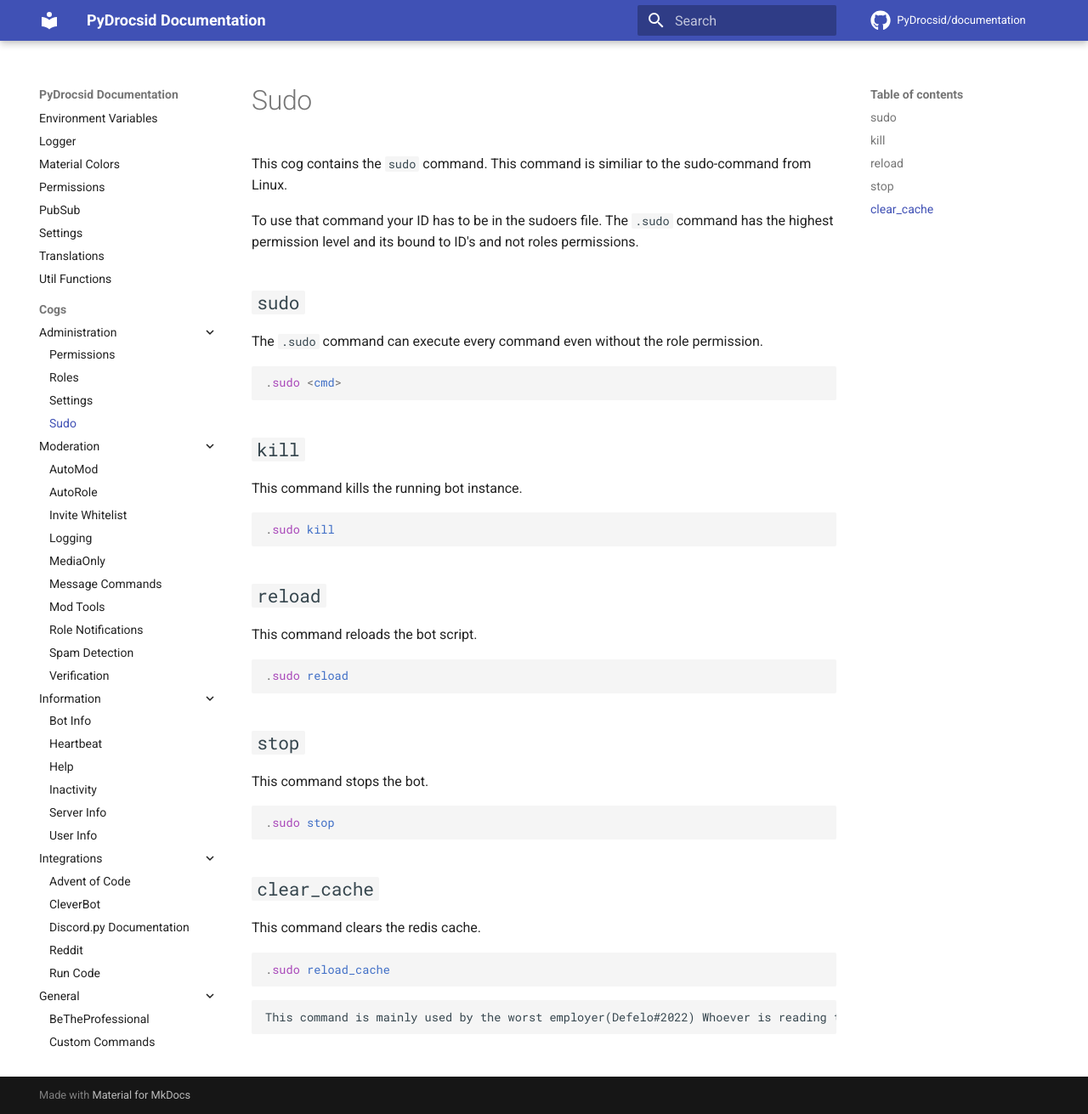
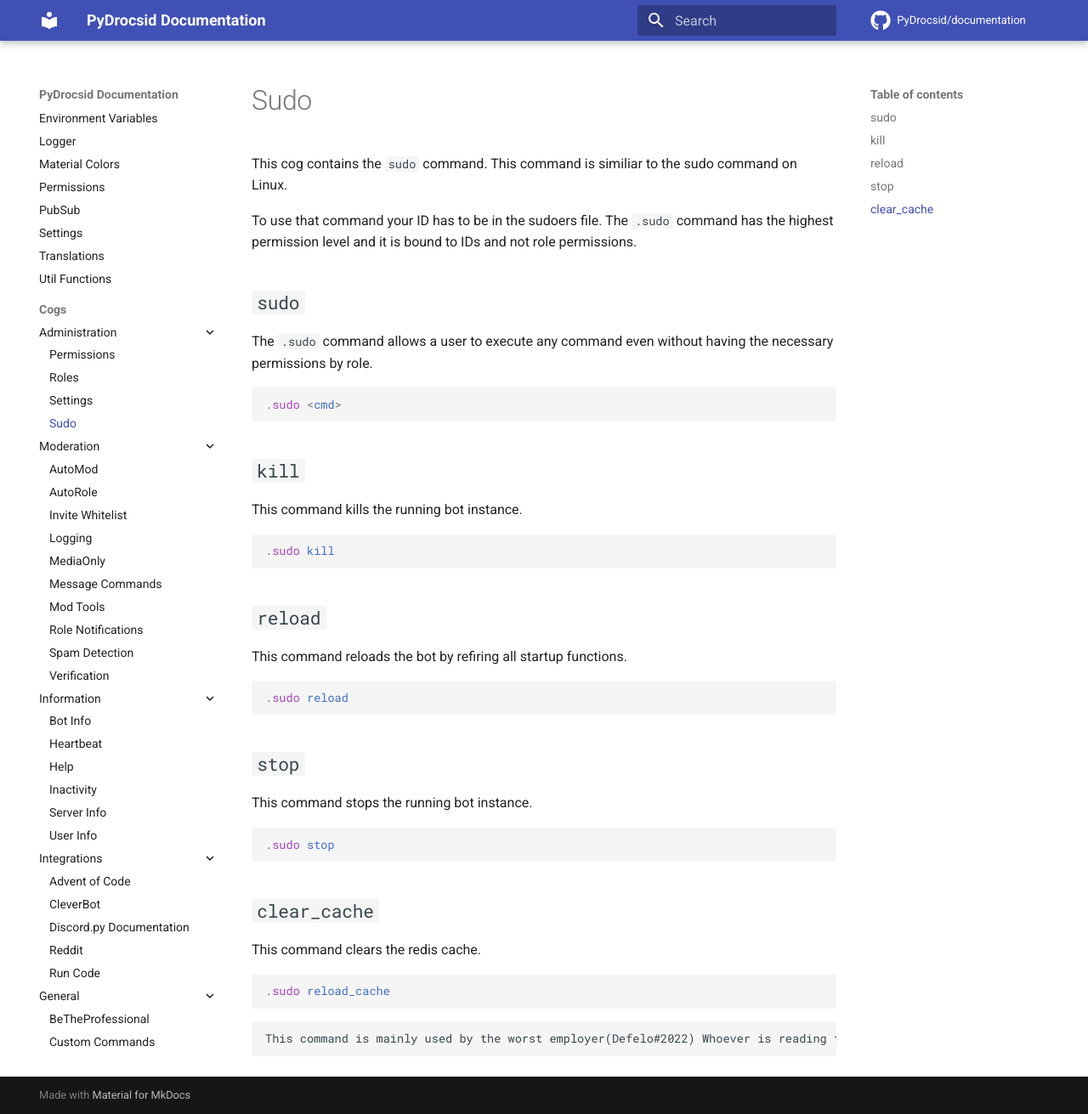
Before and after one commit to PyDrocsid/documentation, an MkDocs documentation site: the page built from docs/cogs/administration/sudo.md, in a window 1280 px wide and 1311 px high. Shown: the whole window at 85% size. Built offline with MkDocs 1.6.1 and Material for MkDocs 9.7.7, drawn with Linux system fonts in a browser that asks for light colours; comment, search, counter and statistics services are not loaded.

Commit message:
Apply suggestions from code review
Co-authored-by: Anorak <32487760+4norak@users.noreply.github.com>

````diff
--- a/docs/cogs/administration/sudo.md
+++ b/docs/cogs/administration/sudo.md
@@ -1,11 +1,11 @@
 # Sudo
-This cog contains the `sudo` command. This command is similiar to the sudo-command from Linux.
+This cog contains the `sudo` command. This command is similiar to the sudo command on Linux.
 
 To use that command your ID has to be in the sudoers file.
-The `.sudo` command has the highest permission level and its bound to ID's and not roles permissions.
+The `.sudo` command has the highest permission level and it is bound to IDs and not role permissions.
 
 ## `sudo`
-The `.sudo` command can execute every command even without the role permission.
+The `.sudo` command allows a user to execute any command even without having the necessary permissions by role.
 ```css
 .sudo <cmd>
 ```
@@ -17,13 +17,13 @@ This command kills the running bot instance.
 ```
 
 ## `reload`
-This command reloads the bot script.
+This command reloads the bot by refiring all startup functions.
 ```css
 .sudo reload
 ```
 
 ## `stop`
-This command stops the bot.
+This command stops the running bot instance.
 ```css
 .sudo stop
 ```
````
